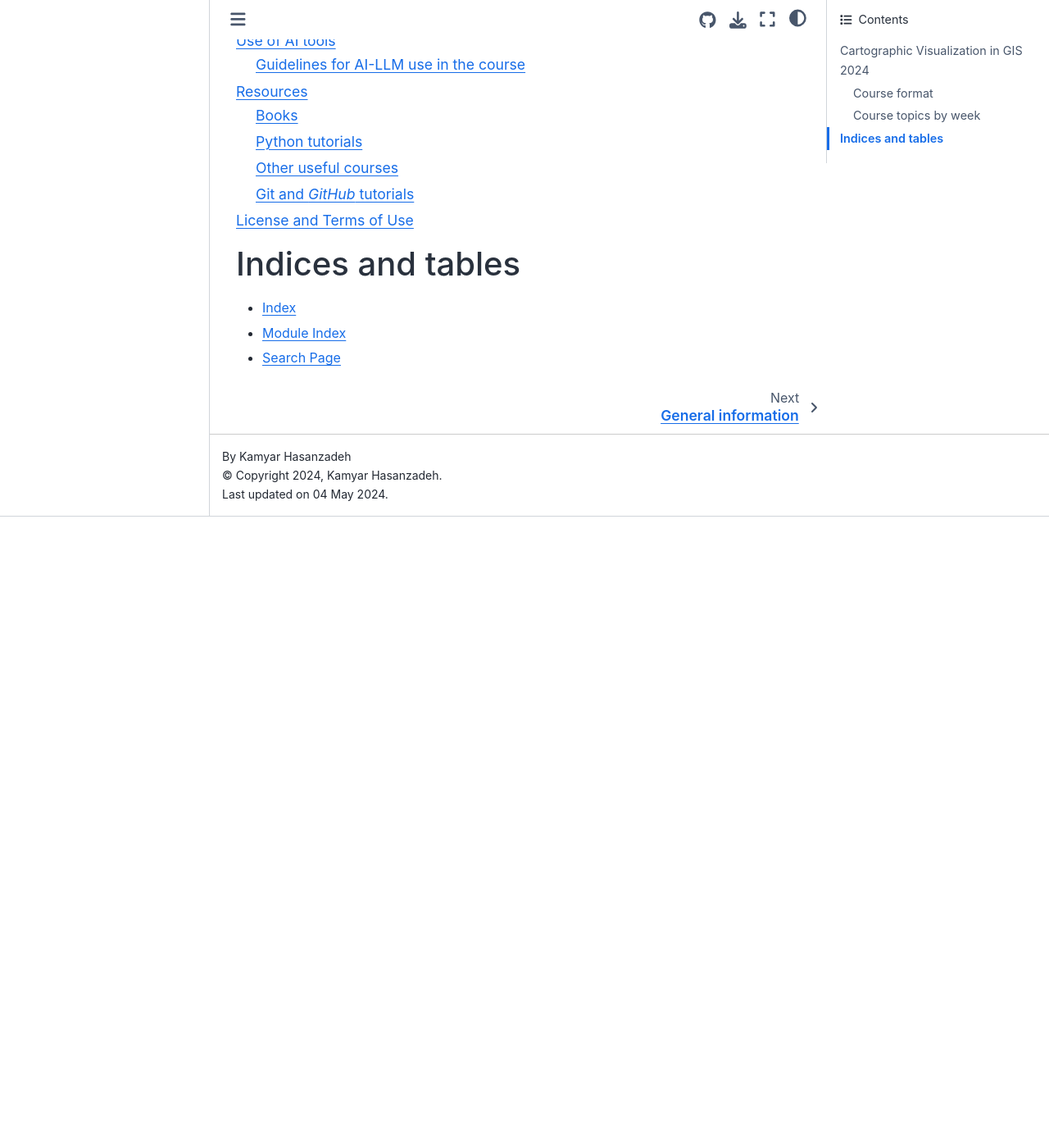
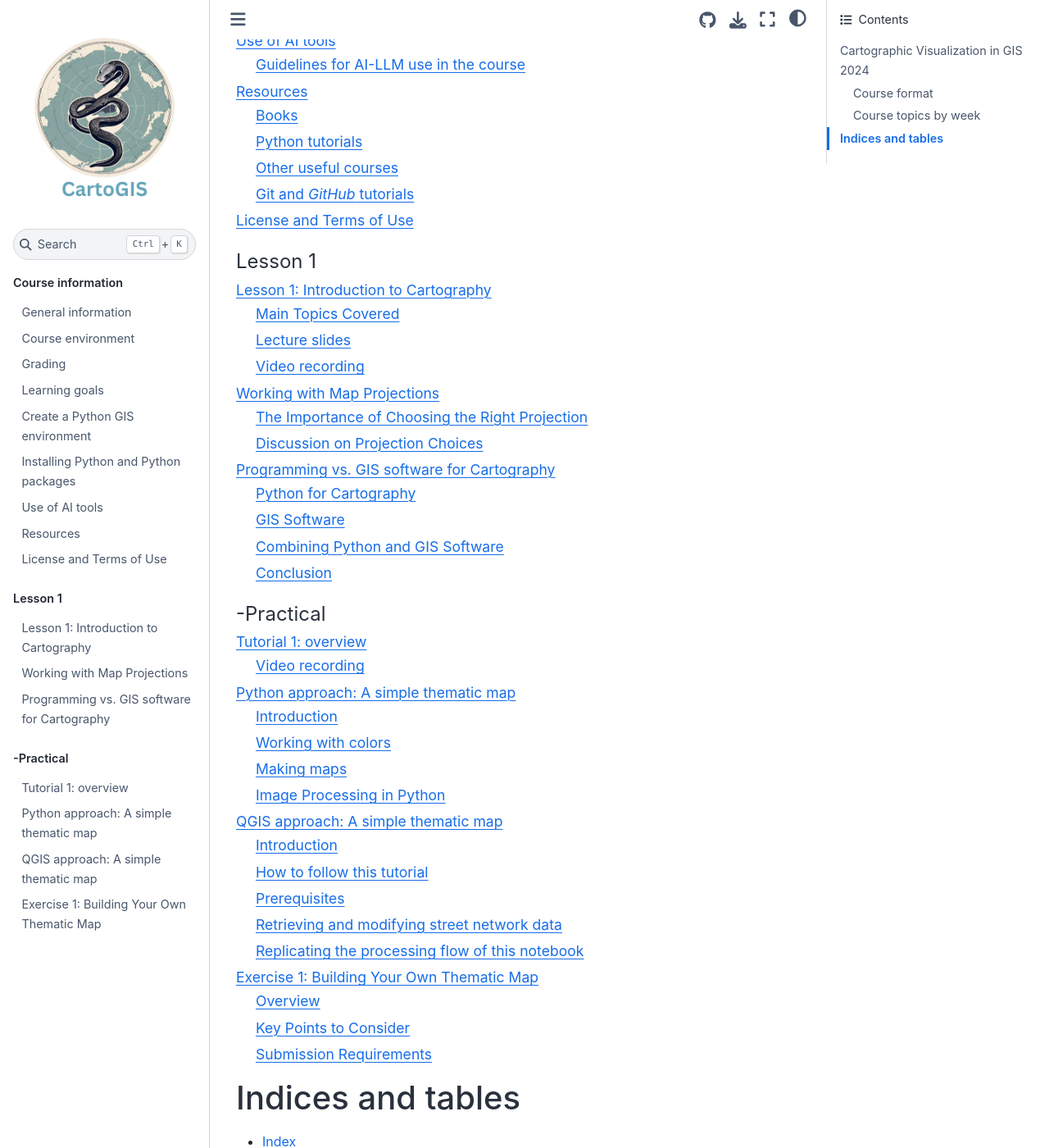
Before and after one commit to Carto-gis/site, a Sphinx documentation site: the page built from docs/index.rst, in a window 1280 px wide and 1400 px high, scrolled down 3024 px. Shown: the whole window at 82% size. Built offline with Sphinx 7.4.7 and the Sphinx Book theme 1.1.4, drawn with Linux system fonts in a browser that asks for light colours; before the commit the page ends 3654 px from its top, so only the background shows below that; some of the changed lines change nothing that is shown.

Commit message:
publish week 1

```diff
--- a/docs/index.rst
+++ b/docs/index.rst
@@ -95,22 +95,22 @@ During the teaching period, this web page is updated each week before the lectur
    course-info/resources.ipynb
    course-info/license.ipynb
 
-.. .. toctree::
-..    :maxdepth: 2
-..    :caption: Lesson 1
-..
-..    lectures/Lecture-1.ipynb
-..    notebooks/week1/projections.ipynb
-..    notebooks/week1/PythonVSsoftware.ipynb
-..
-.. .. toctree::
-..    :maxdepth: 2
-..    :caption: -Practical
-..
-..    notebooks/week1/tutorial1-overview.ipynb
-..    notebooks/week1/carto-intro-Python.ipynb
-..    notebooks/week1/carto-intro-QGIS.ipynb
-..    notebooks/week1/exercise-1.ipynb
+.. toctree::
+   :maxdepth: 2
+   :caption: Lesson 1
+
+   lectures/Lecture-1.ipynb
+   notebooks/week1/projections.ipynb
+   notebooks/week1/PythonVSsoftware.ipynb
+
+.. toctree::
+   :maxdepth: 2
+   :caption: -Practical
+
+   notebooks/week1/tutorial1-overview.ipynb
+   notebooks/week1/carto-intro-Python.ipynb
+   notebooks/week1/carto-intro-QGIS.ipynb
+   notebooks/week1/exercise-1.ipynb
 
 .. .. toctree::
 ..    :maxdepth: 2
```
